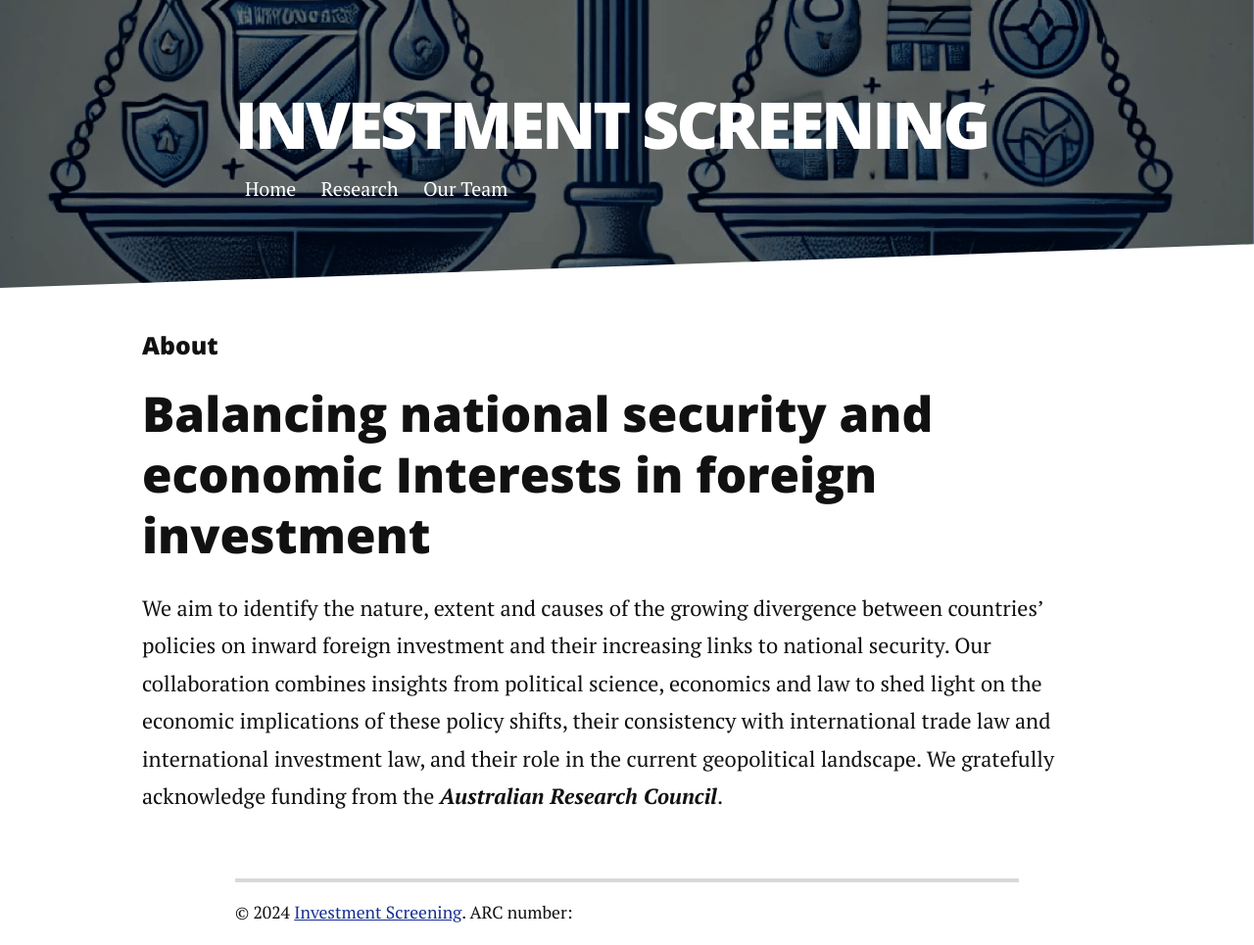
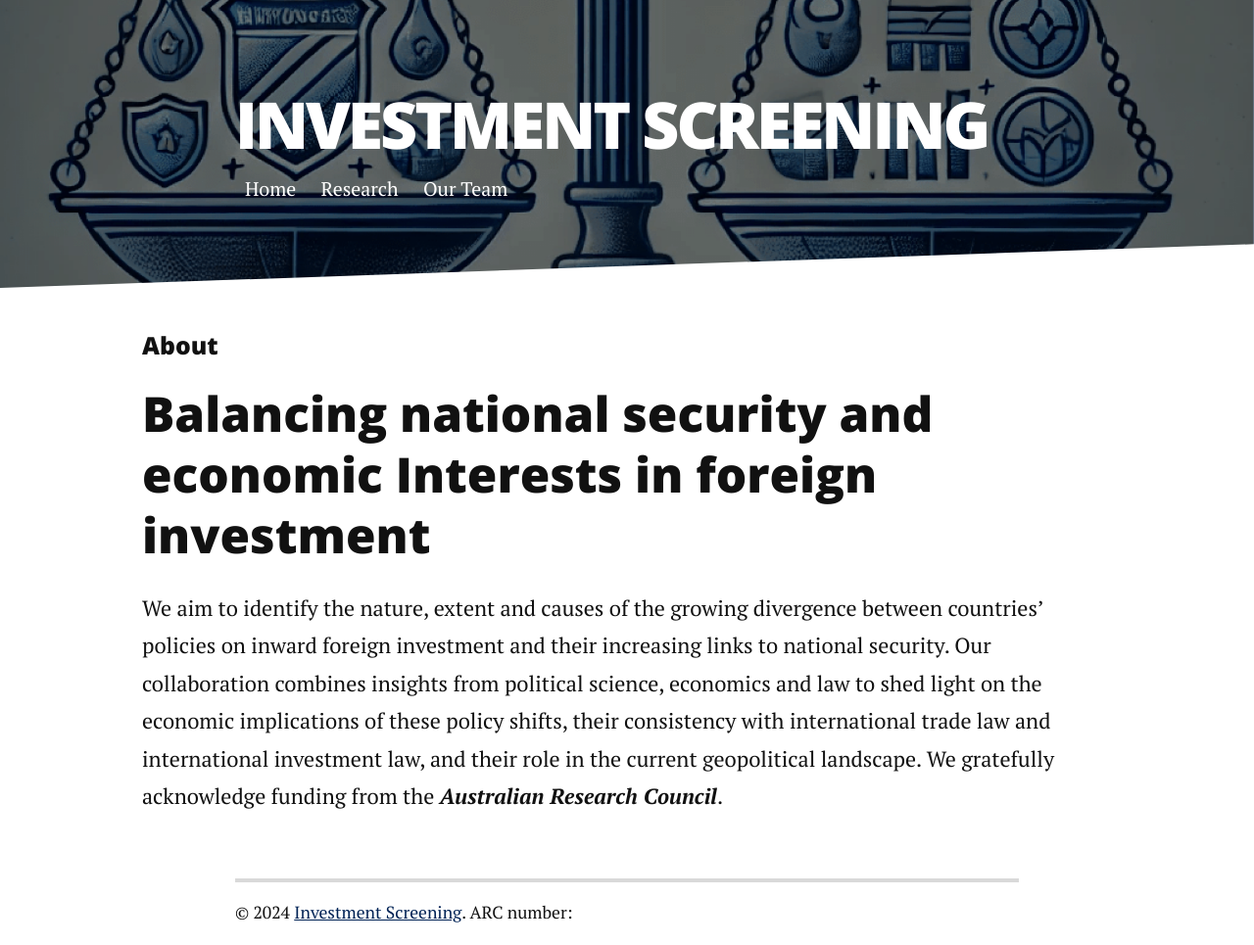
Before and after one commit to investmentscreening/investmentscreening.github.io, a Jekyll site: the page built from index.md, in a window 1280 px wide. Shown: the whole page at 98% size. Built offline with Jekyll 4.4.1, drawn with Linux system fonts in a browser that asks for light colours; nearby versions of some CDN libraries.

Commit message:
style: add favicon and colour

```diff
--- a/_includes/head.html
+++ b/_includes/head.html
@@ -66,7 +66,7 @@
 	{%- endif -%}
 
 	<!-- Favicon -->
-	<link rel="icon" type="image/x-icon" href="{{/assets/img/favicon.ico | relative_url }}"/>
+	<link rel="icon" type="image/x-icon" href="{{ '/assets/img/favicon.ico' | relative_url }}"/>
 
 	<!-- Come and get me RSS readers -->
 	<link rel="alternate" type="application/rss+xml" title="{{ site.title }}"
--- a/_sass/_config.scss
+++ b/_sass/_config.scss
@@ -25,7 +25,7 @@
 $black:  #111;
 
 // Color variables
-$primary-color: #162f93;
+$primary-color: #025;
 $secondary-color: #233E5B;
 $tertiary-color: #aaa;
 $link-color: $primary-color;
--- a/_sass/breakpoints/_800up.scss
+++ b/_sass/breakpoints/_800up.scss
@@ -278,12 +278,12 @@
 
 @media (prefers-color-scheme: dark) {
 	body {
-		background-color: black;
+		background-color: $black;
 		color: white;
 	}
 
 	.content:after,
 	.post .featuredImage:before {
-		background: black;
+		background: $black;
 	}
 }
```
Also changed, not shown: assets/img/favicon.ico, assets/logos/favicons/favicon-16x16.png (deleted), assets/logos/favicons/favicon-32x32.png (deleted), assets/logos/icon.png (deleted).
